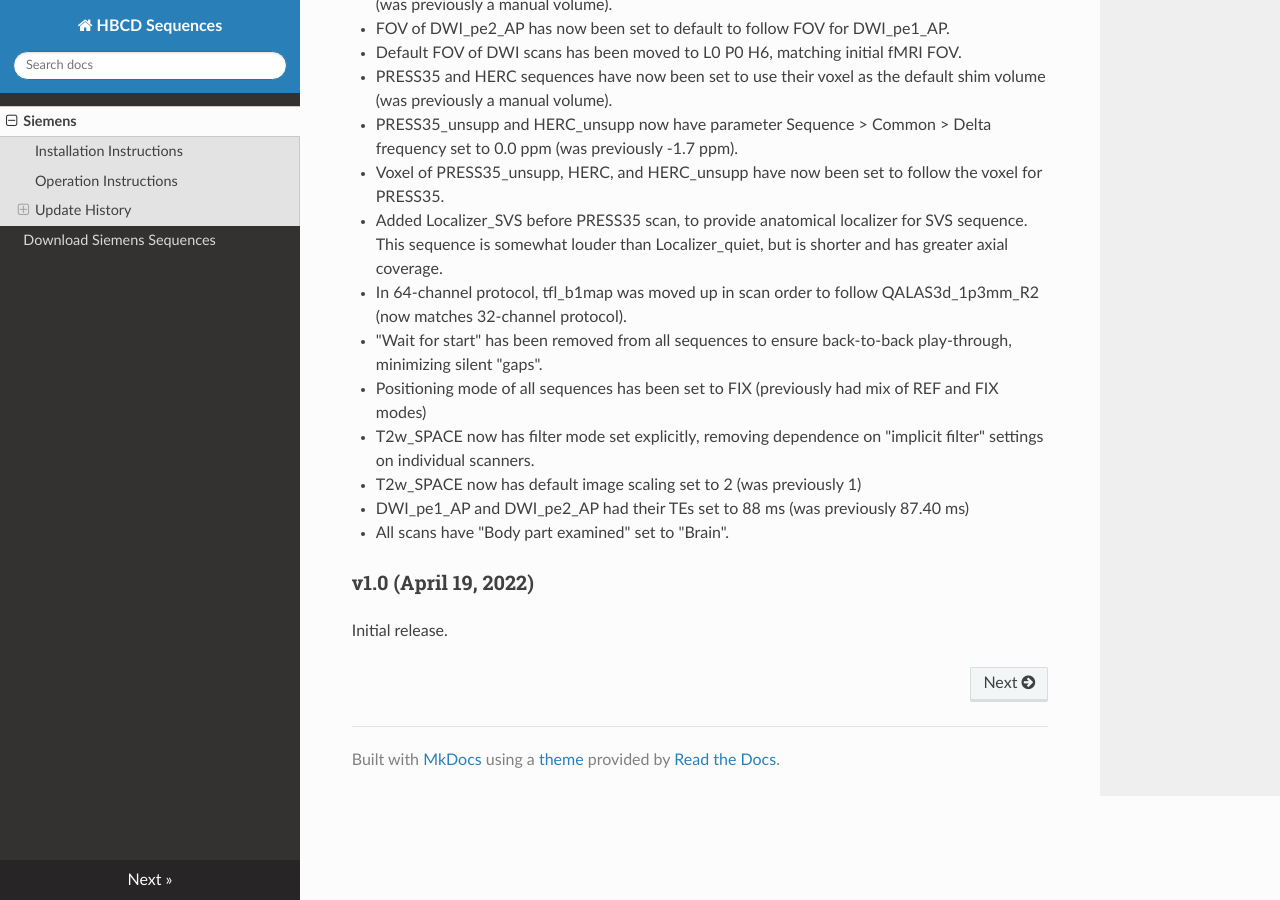
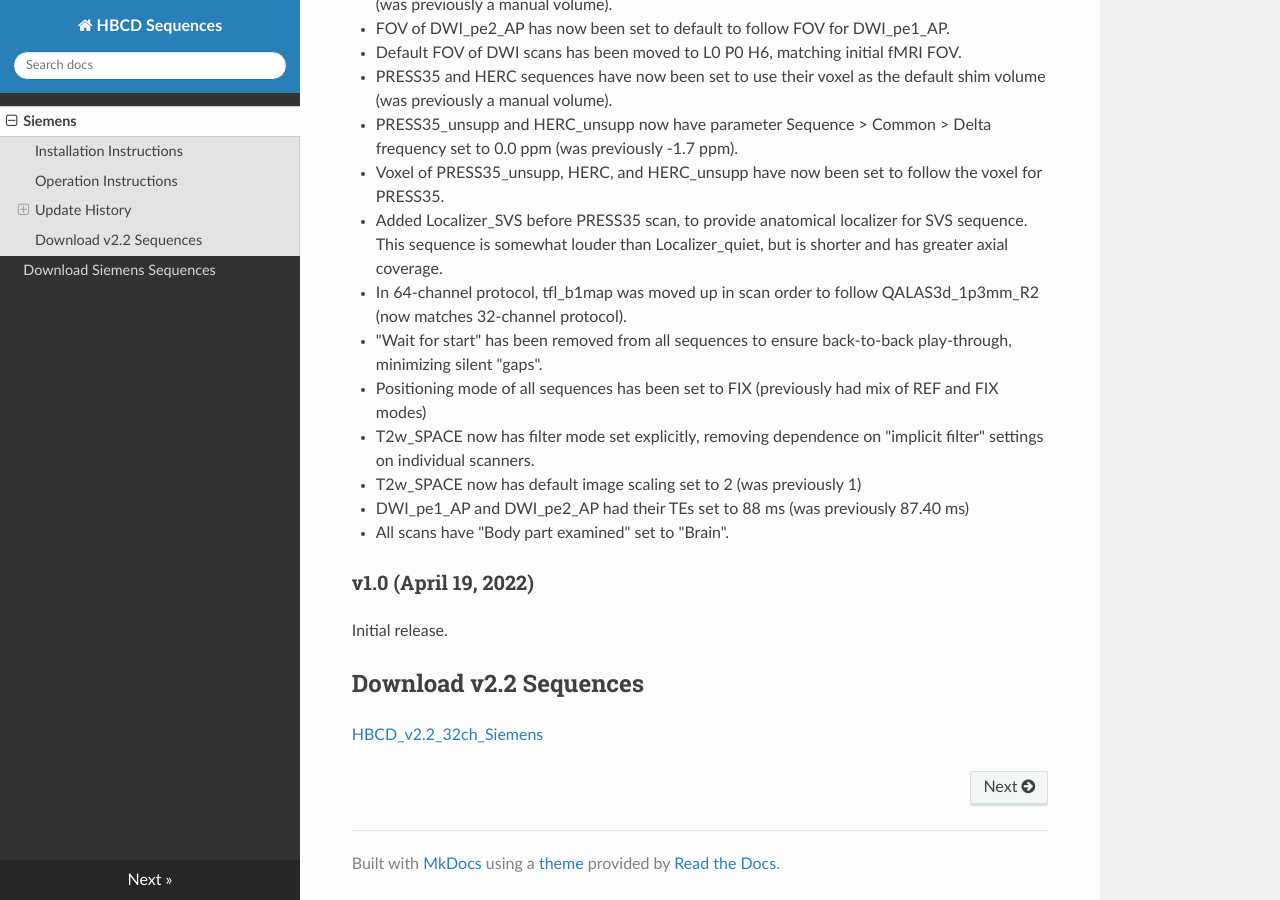
Before and after one commit to DCAN-Labs/hbcdsequences, an MkDocs documentation site: the page built from docs/siemens.md, in a window 1280 px wide and 900 px high, scrolled down 7307 px. Built offline with MkDocs 1.6.1, drawn with Linux system fonts in a browser that asks for light colours; nearby versions of some CDN libraries.

Commit message:
Update siemens.md

```diff
--- a/docs/siemens.md
+++ b/docs/siemens.md
@@ -282,3 +282,7 @@ Operation instructions (a.k.a, SOP) can be found [here](https://hbcdstudy.atlass
 ### v1.0 (April 19, 2022)
 
 Initial release.
+
+
+## Download v2.2 Sequences
+[HBCD_v2.2_32ch_Siemens](pdfs/HBCD_v2.2_32ch.pdf)
```
